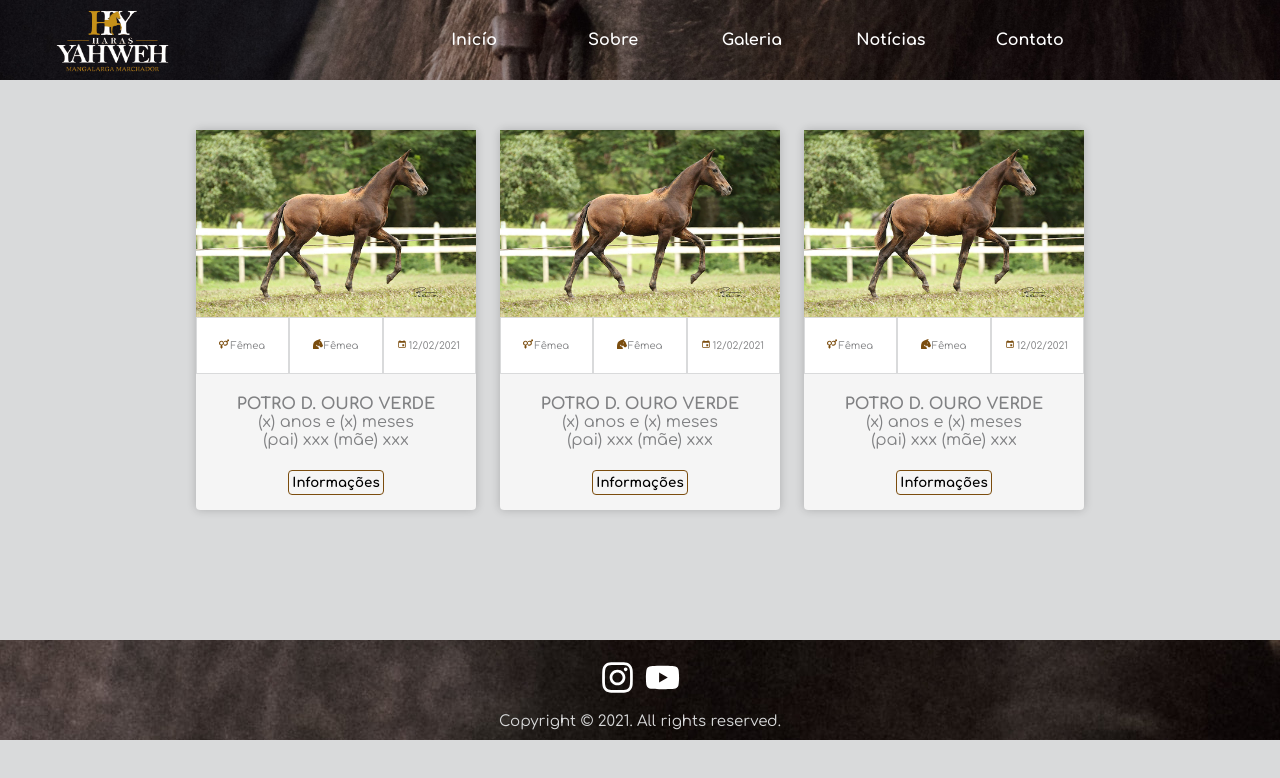
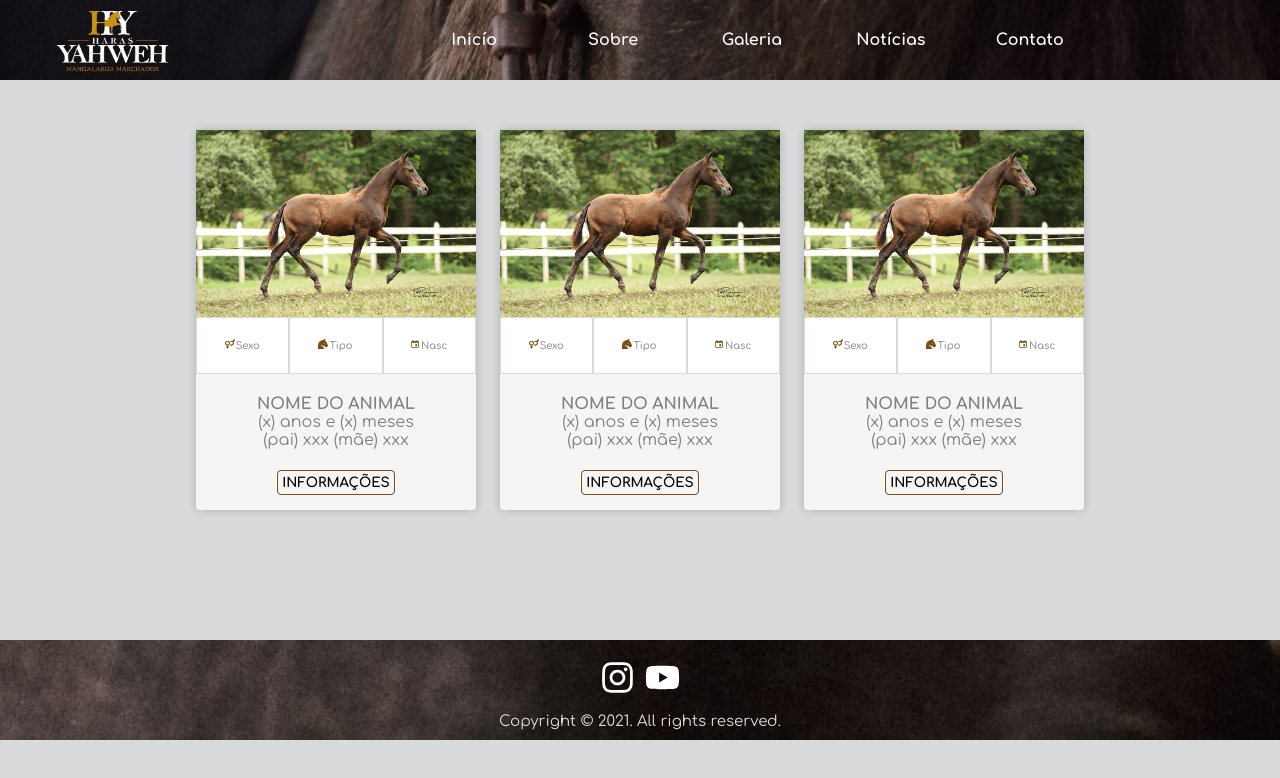
Before and after one commit to arlisson314/haras, a React (Create React App) app: page / in a window 1280 px wide. Shown: the top 778 px of the page. Built offline with nearby package versions, Linux system fonts and the light colour scheme.

Commit message:
Refactor:  Informações no componente Cards

```diff
--- a/src/components/Cards/index.jsx
+++ b/src/components/Cards/index.jsx
@@ -11,35 +11,35 @@ function Cards() {
         <div>
           <p>
             <FaVenusMars />
-            <span>Fêmea</span>
+            <span>Sexo</span>
           </p>
         </div>
 
         <div>
           <p>
             <FaHorseHead />
-            <span>Fêmea</span>
+            <span>Tipo</span>
           </p>
         </div>
 
         <div>
           <p>
             <IoMdCalendar />
-            <span>12/02/2021</span>
+            <span>Nasc</span>
           </p>
         </div>
 
       </section>
 
       <div>
-        <span><strong>POTRO D. OURO VERDE</strong></span>
+        <span><strong>NOME DO ANIMAL</strong></span>
         <span>(x) anos e (x) meses</span>
         <span>(pai) xxx (mãe) xxx</span>
       </div>
-      <button type="button">Informações</button>
+
+      <button type="button">INFORMAÇÕES</button>
     </Container>
   );
 }
 
 export default Cards;
-// FaVenusMars
```
